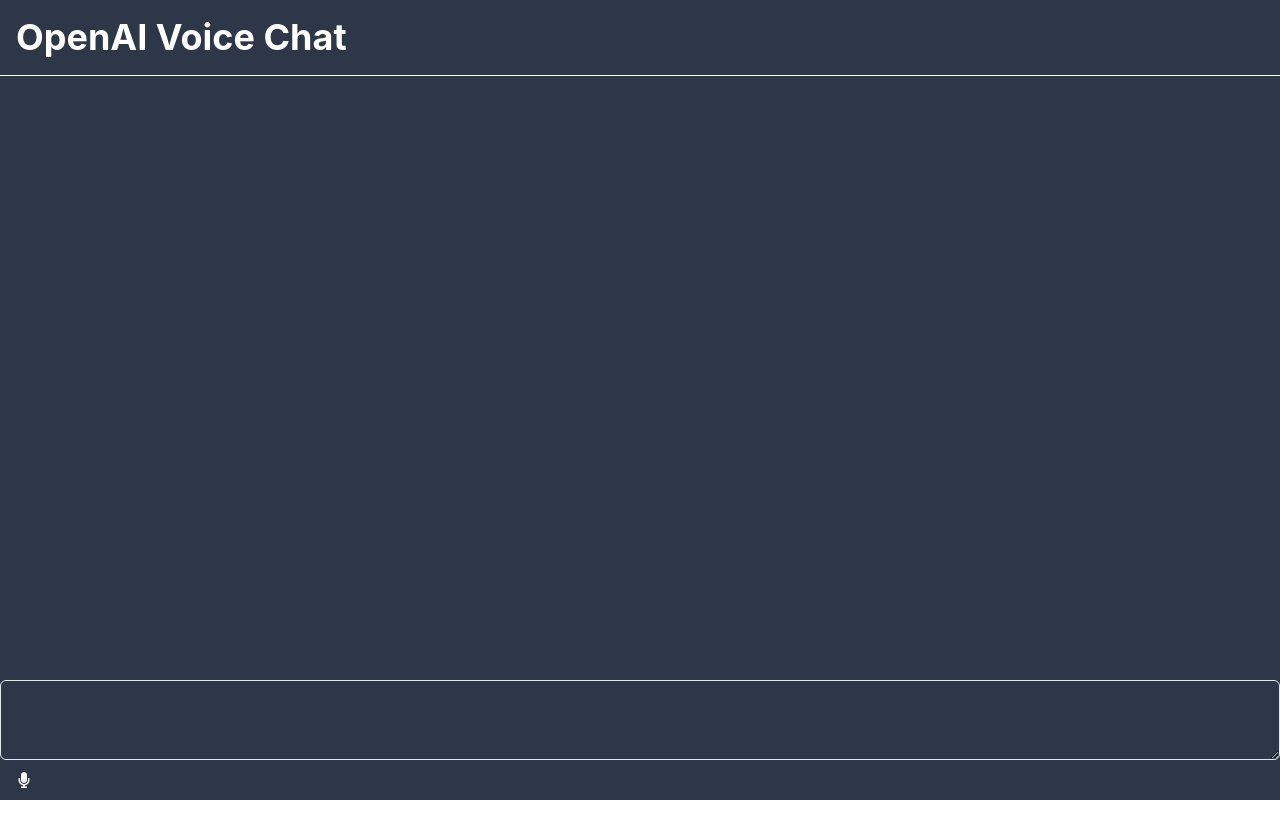
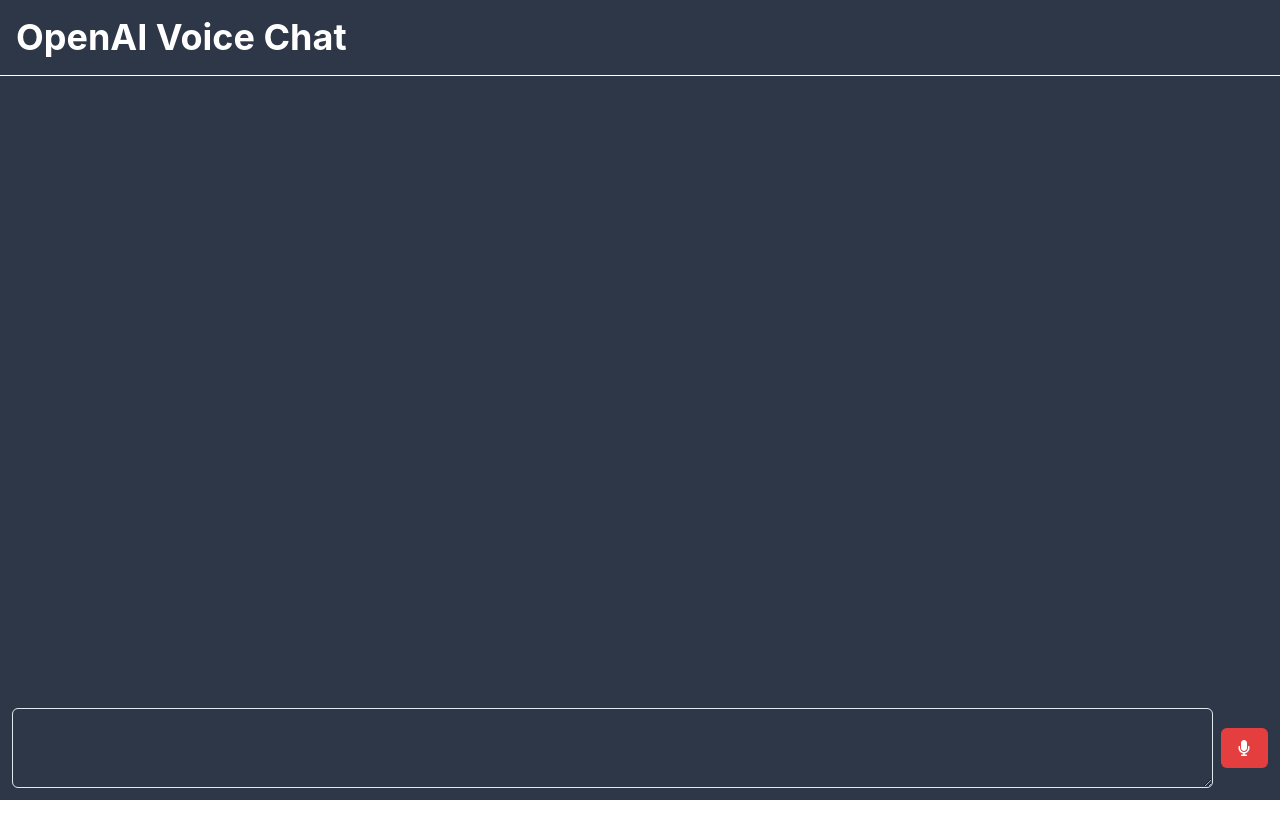
Before and after one commit to isanchezd/openai-voice-chat, a Next.js app: page / in a window 1280 px wide. Shown: the top 838 px of the page. Before the commit the page ends 800 px from the top, so only its background shows below. Built offline with nearby package versions, Linux system fonts and the light colour scheme.

Commit message:
✨ Added isLoading state to disabled the inputs, improve layout between textarea and buttons and moved Messages components

```diff
--- /dev/null
+++ b/src/components/MessageList.jsx
@@ -0,0 +1,19 @@
+import { Box, Text } from '@chakra-ui/react';
+
+export function MessagesList({ messages }) {
+  return (
+    <Box padding={'4'}>
+      {messages.reverse().map((message, index) => (
+        <Message key={index} message={message}></Message>
+      ))}
+    </Box>
+  );
+}
+
+function Message({ message }) {
+  return (
+    <Box marginTop={4}>
+      <Text>{message}</Text>
+    </Box>
+  );
+}
--- a/src/pages/index.js
+++ b/src/pages/index.js
@@ -1,10 +1,12 @@
 import Head from 'next/head';
 import { useState } from 'react';
-import { IconMessage, IconMicrophone } from '@/components/Icons';
-import { Textarea, Heading, Flex, Box, Text, Button } from '@chakra-ui/react';
+import { Textarea, Heading, Flex, Box, Button } from '@chakra-ui/react';
+import { IconMicrophone } from '@/components/Icons';
+import { MessagesList } from '@/components/MessageList';
 
 
 export default function Home() {
+  const [isLoading, setIsLoading] = useState(false)
   const [text, setText] = useState('');
   const [messages, setMessages] = useState([]);
 
@@ -20,9 +22,11 @@
 
     if (keyCode === ENTER_KEY) {
       setText('');
+      setIsLoading(true)
       updateMessages(newText);
       const message = await getChatMessage(newText);
       updateMessages(message);
+      setIsLoading(false);
     }
   };
 
@@ -30,12 +34,14 @@
     const spoken = (await import('../../node_modules/spoken/build/spoken'))
       .default;
 
+    setIsLoading(true)
     const transcript = await spoken.listen();
 
     updateMessages(transcript);
     const message = await getChatMessage(transcript);
     updateMessages(message);
     spoken.say(message);
+    setIsLoading(false)
   };
 
   const updateMessages = (newMessage) => {
@@ -54,48 +60,42 @@
       </Head>
 
       <main>
-        <Flex bg='gray.700' color='white' h='100vh' direction='column'>
-          <Box w='100%' p={4} borderBottomColor='white' borderBottomWidth="1px">
+        <Flex
+          bg='gray.700'
+          color='white'
+          h='100vh'
+          direction='column'
+          marginBottom='125px'
+        >
+          <Box w='100%' p={4} borderBottomColor='white' borderBottomWidth='1px'>
             <Heading>OpenAI Voice Chat</Heading>
           </Box>
           <Box flexGrow={2}>
             <MessagesList messages={messages}></MessagesList>
           </Box>
-          <Box>
+          <Box padding='3'>
+            <Flex gap='2' alignItems='center'>
               <Textarea
                 name='message'
                 id='message'
                 value={text}
                 onKeyDown={onKeyDownMessage}
                 onChange={onChangeMessage}
+                disabled={isLoading}
               ></Textarea>
-            <Button bg='grey.500'
+              <Button
+                bg='red.500'
+                variant='solid'
                 onClick={onSpeechButtonClick}
+                disabled={isLoading}
               >
                 <IconMicrophone></IconMicrophone>
               </Button>
+            </Flex>
           </Box>
         </Flex>
       </main>
     </>
-  );
-}
-
-function MessagesList({ messages }) {
-  return (
-    <Box padding={'4'}>
-      {messages.reverse().map((message, index) => (
-        <Message key={index} message={message}></Message>
-      ))}
-    </Box>
-  );
-}
-
-function Message({ message }) {
-  return (
-    <Box marginTop={4}>
-      <Text>{message}</Text>
-    </Box>
   );
 }
 
```
Lines whose indentation alone changed are shown as unchanged.
